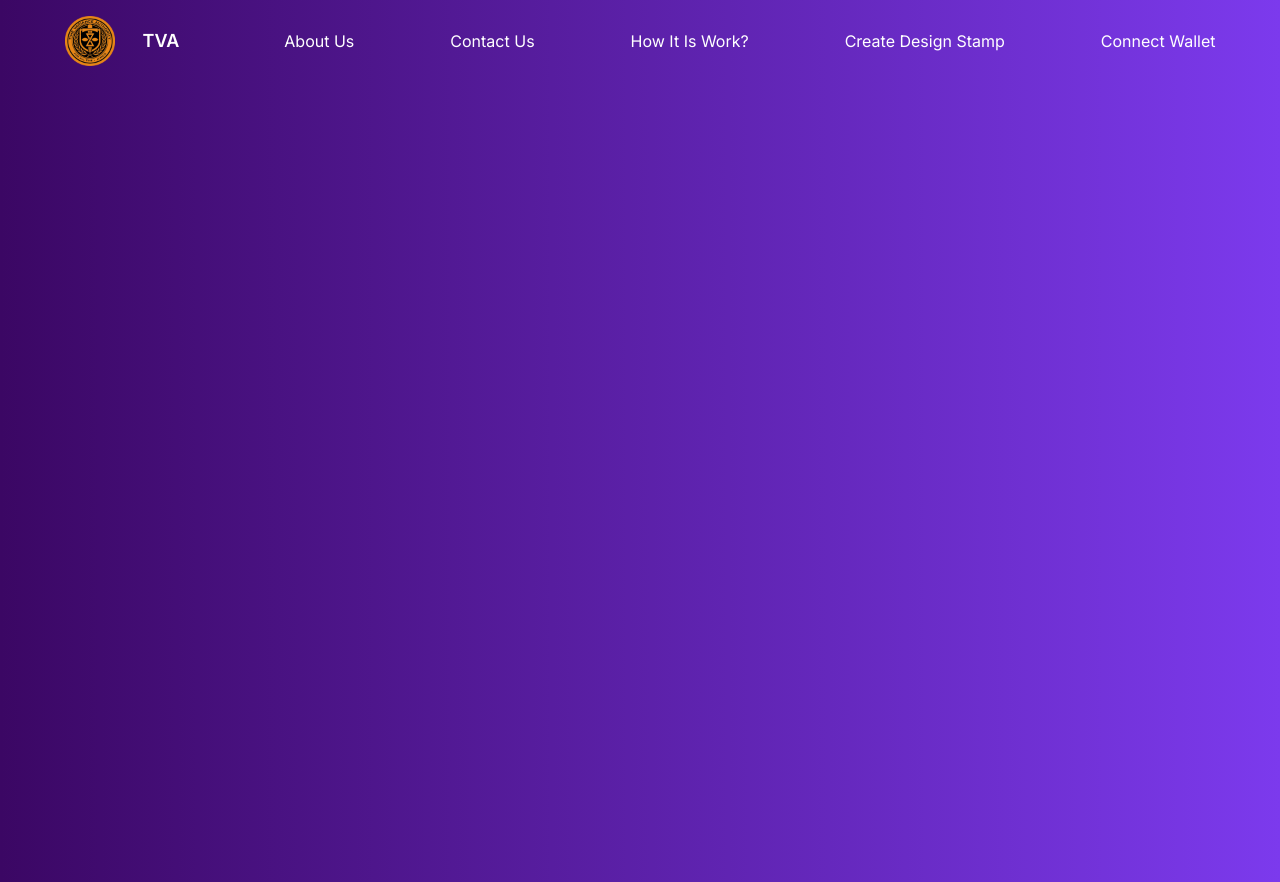
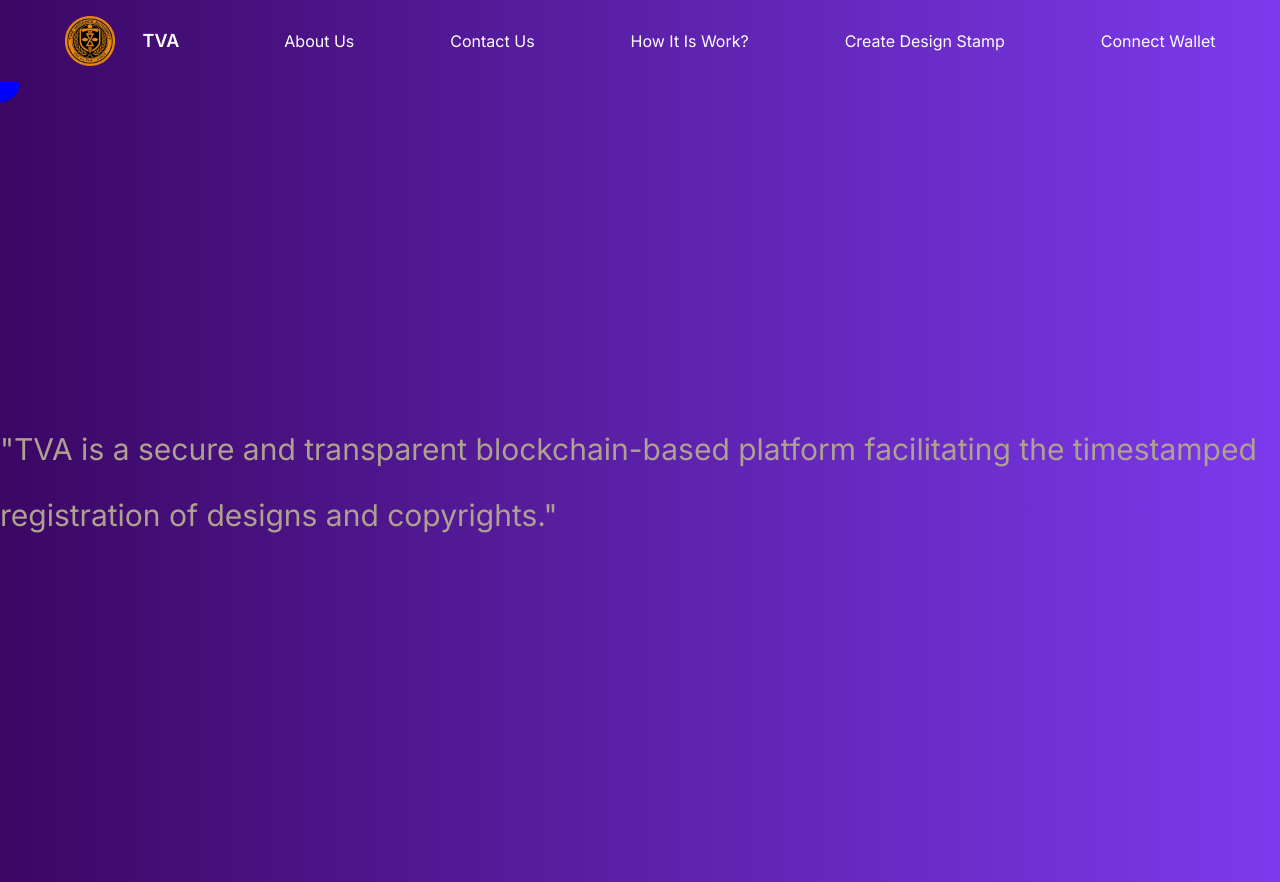
Before and after one commit to Emirhan-Cavusoglu-sftw/TVA, a Next.js app in the folder packages/frontend/tron-project/: page / in a window 1280 px wide. Built offline with nearby package versions, Linux system fonts and the light colour scheme; a web font is replaced by a local one.

Commit message:
animation experiments vol 1 :D

```diff
--- a/packages/frontend/tron-project/app/Header.jsx
+++ b/packages/frontend/tron-project/app/Header.jsx
@@ -6,6 +6,11 @@ import { usePathname } from "next/navigation";
 const Header = () => {
 
   const pathname = usePathname();
+
+
+
+
+
 
   return (
     <header className="bg-gradient-to-r from-purple-950 to-violet-600 flex justify-around items-center p-4">
@@ -19,6 +24,7 @@ const Header = () => {
           </div>
         </Link>
       </div>
+
       <nav className="flex space-x-24 ">
         <Link href="/AboutUs">
         <div
--- /dev/null
+++ b/packages/frontend/tron-project/app/Utils/useMousePosition.js
@@ -0,0 +1,19 @@
+import { useState, useEffect } from "react";
+
+const useMousePosition = () => {
+  const [mousePosition, setMousePosition] = useState({ x: null, y: null });
+
+  const updateMousePosition = e => {
+    setMousePosition({ x: e.clientX, y: e.clientY });
+  };
+
+  useEffect(() => {
+    window.addEventListener("mousemove", updateMousePosition);
+
+    return () => window.removeEventListener("mousemove", updateMousePosition);
+  }, []);
+
+  return mousePosition;
+};
+
+export default useMousePosition;
--- a/packages/frontend/tron-project/app/globals.css
+++ b/packages/frontend/tron-project/app/globals.css
@@ -11,3 +11,26 @@
 @tailwind base;
 @tailwind components;
 @tailwind utilities;
+
+
+.deneme,.bodyDiv{
+    width: 100%;
+    height: 100%;
+    display: flex;
+    align-items: center;
+    justify-content: center;
+    color: #afa18f;
+    font-size: 30px;
+    line-height: 66px;
+    cursor: default;
+}
+.deneme{
+    mask-image: url('../public/mask.svg');
+    mask-repeat: no-repeat;
+    mask-size: 40px;
+    background-color: blue;
+    position: absolute;
+    color: black;
+
+
+}
--- a/packages/frontend/tron-project/app/page.jsx
+++ b/packages/frontend/tron-project/app/page.jsx
@@ -1,6 +1,38 @@
+'use client'
+import { motion } from 'framer-motion';
+import useMousePosition from './Utils/useMousePosition';
+import { useState ,useEffect} from 'react';
+
+
+
+
 export default function Home() {
+
+  const [isHovered, setIsHovered] = useState(false);
+  const { x, y } = useMousePosition();
+  const size = isHovered ? 400 : 40;
+
   return (
-    <div className="bg-gradient-to-r from-purple-950 to-violet-600 min-h-screen">
+    <div className="bg-gradient-to-r flex items-center justify-center from-purple-950 to-violet-600 min-h-screen">
+
+     <motion.div
+     className="deneme"
+
+     animate={{
+      WebkitMaskPosition: `${x - (size/2)}px ${y - (size/2)}px`,
+      WebkitMaskSize: `${size}px`,
+    }}
+    transition={{ type: "tween", ease: "backOut", duration:0.5}}
+  >
+
+      <p onMouseEnter={() => {setIsHovered(true)}} onMouseLeave={() => {setIsHovered(false)}}>
+        A visual designer - with skills that haven't been replaced by A.I (yet) - making good shit only if the paycheck is equally good.
+      </p>
+     </motion.div>
+
+     <div className='bodyDiv'>
+     "TVA is a secure and transparent blockchain-based platform facilitating the timestamped registration of designs and copyrights."
+     </div>
 
     </div>
   );
```
Also changed, not shown: packages/frontend/tron-project/package.json (+6 -5 lines), packages/frontend/tron-project/public/mask.svg (added), 1 other file (tests, documents, lock files or other folders).
